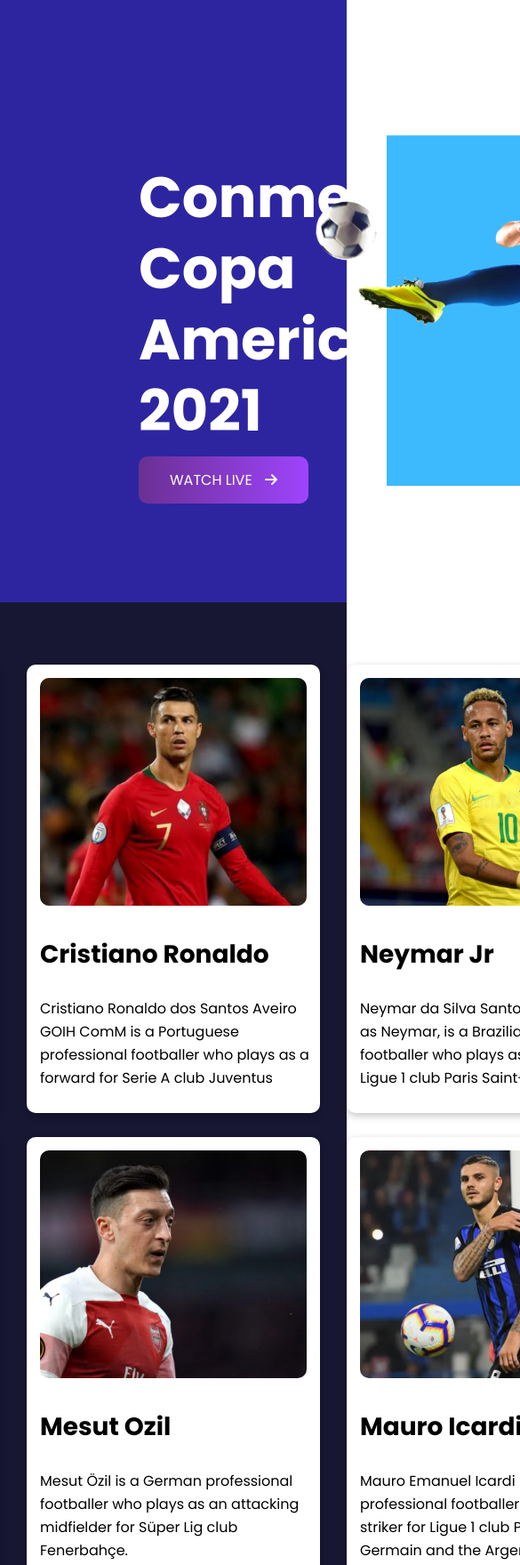
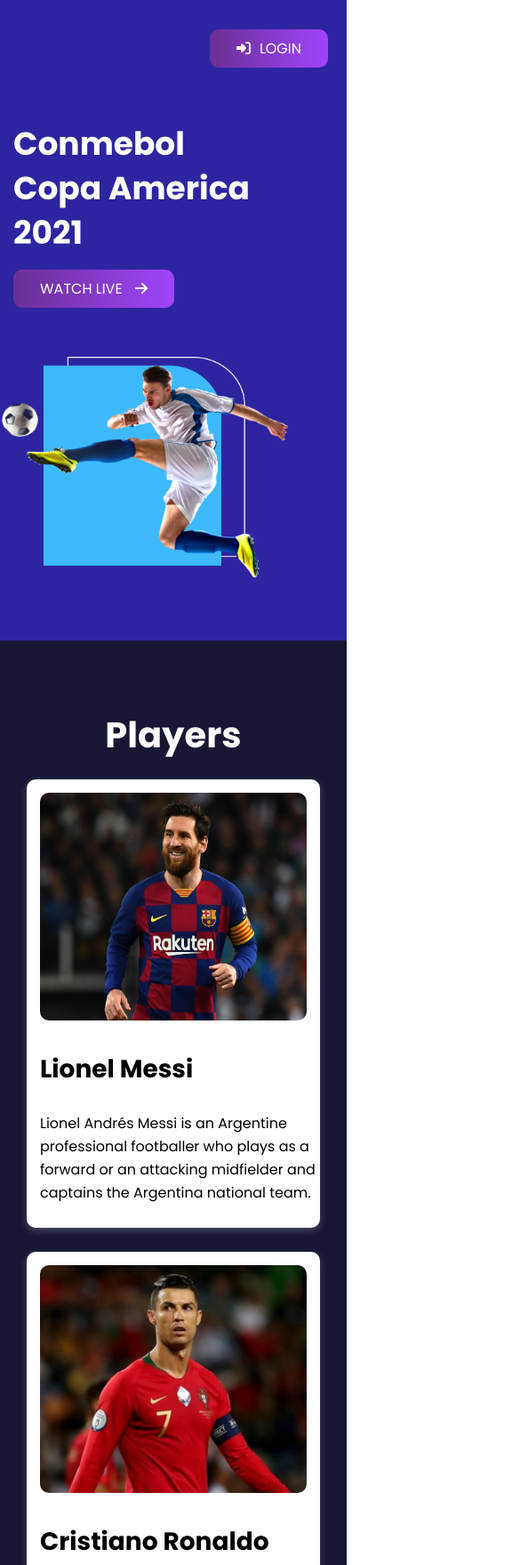
Before and after one commit to coderSabbirr/Milestone-2--Football-Website, a plain HTML site: page index.html in a window 390 px wide. Shown: the top 1759 px of the page at 89% size, 585 px wide, since content can reach past the window. Drawn offline with Linux system fonts and the light colour scheme.

Commit message:
Responsive added

```diff
--- a/index.html
+++ b/index.html
@@ -12,8 +12,14 @@
 </head>
 
 <body>
+
     <main>
         <section class="top-sec">
+            <div class="login-button">
+                <a class="link-button" href="#" target="_blank"
+                rel="noopener noreferrer"><i class="fas fa-sign-in-alt" ></i>Login </a>
+            </div>
+
             <div class="top-content">
                 <div class="sec-deatis heaf-width">
                     <h2>Conmebol Copa America<br>2021
@@ -22,11 +28,13 @@
                         rel="noopener noreferrer">Watch Live <i class="fas fa-arrow-right arrow "></i></a>
                 </div>
                 <div class="top-banner heaf-width">
+
                     <img src="images/banner.png" alt="">
                 </div>
             </div>
         </section>
         <section class="container">
+            <h3 id="players">Players</h3>
             <article class="blogs">
                 <div class="blog">
                     <div class="blog-banner">
@@ -217,7 +225,7 @@
                 </div>
                 <div class="schedule-details">
                     <h3>See your team's 2021 schedule</h3>
-                    <p>The biggest season ever is just a few months away! See your<br>favorite team's full lineup.</p>
+                    <p>The biggest season ever is just a few months away!<br> See yourfavorite team's full lineup.</p>
                     <br>
                     <span><a class="schedule-link-button" href="" target="_blank"
                             rel="noopener noreferrer">SCHEDULES</a></span>
@@ -227,7 +235,7 @@
             </div>
         </section>
     </main>
-    <footer>
+    <footer c>
         <div class="footer-logo">
             <img src="images/Logo.png" alt="">
         </div>
--- a/style.css
+++ b/style.css
@@ -9,22 +9,24 @@
  main {
      background-color: #181733;
  }
+ .top-sec {
+    height: 677px;
+    width: 100%;
+    background-color: #2D25A0;
 
+}
+.login-button {
+    text-align: right;
+    padding-top: 42px;
+    padding-right:124px ;
+}
+.fa-sign-in-alt {
+    margin-right: 10px;
+}
  .top-content {
      display: flex;
- }
-
- .top-sec {
-     height: 677px;
-     width: 100%;
-     background-color: #2D25A0;
-     ;
- }
-
- .top-content {
      padding-top: 135px;
  }
-
  .sec-deatis {
      margin-left: 156px;
      padding-top: 47px;
@@ -72,6 +74,13 @@
 
  }
 
+ #players {
+     font-size: 40px;
+     color: white;
+     line-height: 0.5em;
+
+ }
+
  .top-banner {
      margin-right: 140px;
  }
@@ -99,9 +108,9 @@
      padding-top: 15px;
      padding-bottom: 15px;
      margin: 0 15px 27px 15px;
-     box-shadow: rgba(0, 0, 0, 0.24) 0px 3px 8px;
+     box-shadow: rgba(241, 240, 240, 0.24) 0px 3px 8px;
      border-radius: 10px;
-     background-color: white;
+     background-color: rgb(255, 255, 255);
  }
 
  .blog-banner img {
@@ -173,11 +182,6 @@
      text-decoration: none;
  }
 
- .footer-logo img {
-     height: 110px;
-     width: 286px;
- }
-
  .social-icon {
      font-size: 32px;
      padding: 5px;
@@ -190,3 +194,113 @@
      padding-top: 100px;
      margin-bottom: 100px;
  }
+ .footer-logo img {
+    height: 100px;
+    width: 280px;
+}
+
+footer h5 {
+font-size: 18px;
+font-weight: 400;
+line-height: 24px;
+}
+ /*================
+        Mobile Device
+      ================= */
+
+ @media only screen and (max-width: 688px) {
+
+     /* Top section start */
+     .top-sec {
+         height: 720px;
+         width: 100%;
+         background-color: #2D25A0;
+     }
+     .login-button {
+        text-align: right;
+        padding-right:21px ;
+    }
+     .top-content {
+         display: grid;
+         grid-template-columns: repeat(1, 1fr);
+         padding-top:70px;
+     }
+     .heaf-width {
+         width:60%;
+     }
+
+     .sec-deatis {
+         margin-left: 15px;
+         padding-top: 0;
+
+     }
+
+     .top-sec h2 {
+         font-size: 36px;
+         font-weight: 700;
+         line-height: 50px;
+         letter-spacing: 0px;
+     }
+
+     .link-button {
+         padding: 10px 30px;
+     }
+
+     .top-banner {
+         padding-top: 64px;
+     }
+
+     .top-banner img {
+         height: 250px;
+         width: 325px;
+     }
+
+     /* Top section end */
+
+
+
+     /* Blogs section start */
+
+     .container {
+         margin-top: 56px;
+     }
+
+     .blogs {
+         display: grid;
+         grid-template-columns: repeat(1, 1fr);
+     }
+
+     .schedule-sec {
+         width: 100%;
+     }
+
+     .schedule-content {
+         padding-top: 25%;
+     }
+
+     .schedule-details h3 {
+         font-size: 20px;
+         color: #FFFFFF;
+         line-height: 0;
+     }
+
+     .schedule-details p {
+         font-size: 14px;
+         color: #FFFFFF;
+         text-align:center;
+}
+
+  /* Blogs section End */
+
+     }
+     /*================
+        Tablet Device
+      ================= */
+      @media only screen and (min-width: 689px) and ( max-width:991px) {
+
+        footer {
+            display: none;
+
+        }
+
+      }
```
